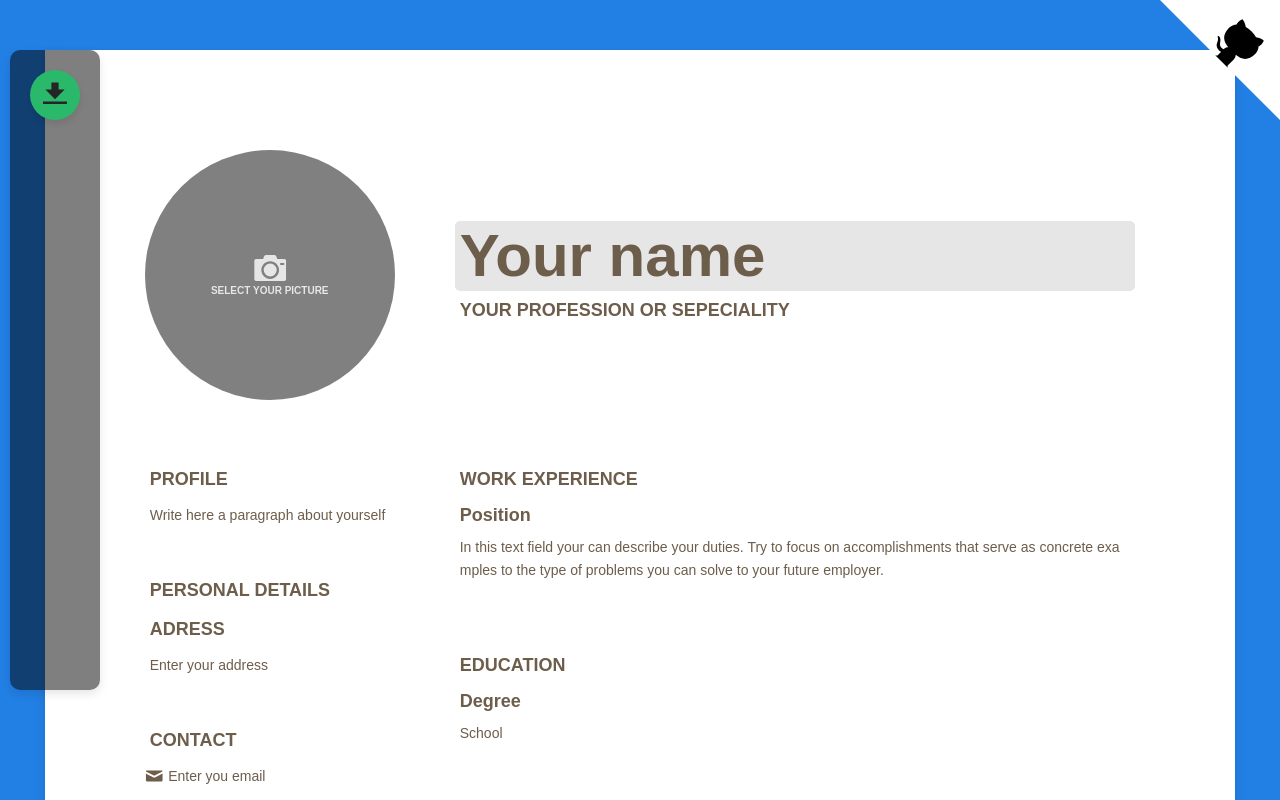
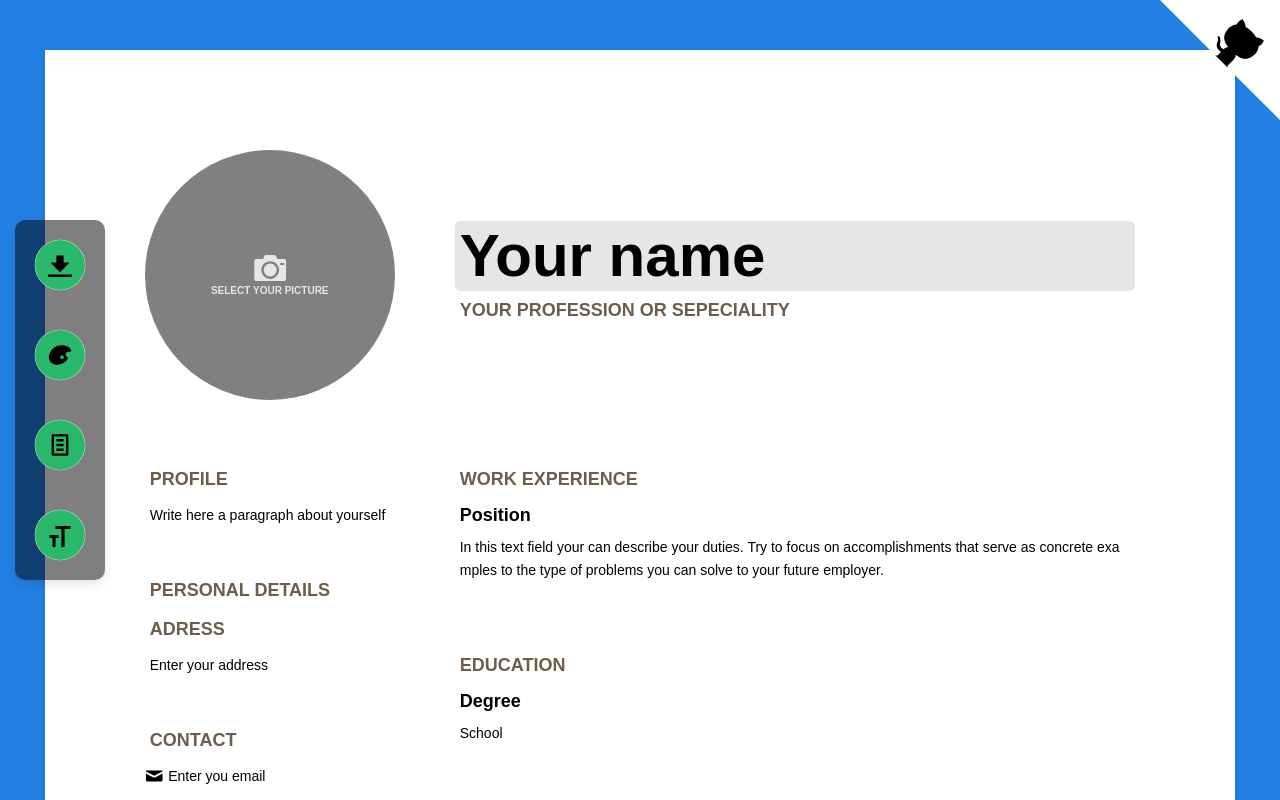
Before and after one commit to scozdev/cv-app, a Next.js app: page / in a window 1280 px wide. Shown: the top 800 px of the page. Built offline with nearby package versions, Linux system fonts and the light colour scheme; a web font is replaced by a local one.

Commit message:
Add new features: changes color,font-size,font family

```diff
--- a/components/Header.js
+++ b/components/Header.js
@@ -1,59 +1,232 @@
-import React, { memo } from 'react'
+import React, { memo, useRef } from 'react'
 import styled from 'styled-components'
 
-import { DownIcon } from '../components/svgs'
+import { DownIcon, PaletteIcon, TextDocumentIcon, FontSizeIcon } from './svgs'
+
+const colors = ['#3D8FE8', '#EF9636', '#4FC4A5', '#000', '#ccc']
+const fonts = ['Poppins', 'sans-serif', 'Nunito', 'Merriweather', 'Inconsolata']
+const fontSizes = [1, 2, 3, 4, 5]
 
 function Header({ handlePrint }) {
+  const colorRef = useRef()
+
+  const handleColor = e => {
+    const currentColor = e.target.style.backgroundColor
+    colorRef.current.style.backgroundColor = currentColor
+
+    var r = document.querySelector(':root')
+    r.style.setProperty('--color-primary', currentColor)
+    r.style.setProperty('--text-2', currentColor)
+
+    // ! ERROR PDF LIBRARY : Since the dom isn't reloaded in the change made with the css variable, the pdf doesn't show
+    // ? solution
+    var titles = document.querySelectorAll('.title--2')
+    titles.forEach(t => {
+      t.style.color = currentColor
+    })
+    var svgs = document.querySelectorAll('svg')
+    svgs.forEach(svg => {
+      svg.style.color = currentColor
+    })
+    // ! END
+  }
+
+  const handleFont = font => {
+    // var r = document.querySelector(':root')
+    // r.style.setProperty('--font', font)
+    // setFontFamily(font)
+    // ! ERROR PDF
+    const allp = document.querySelectorAll('p')
+    allp.forEach(p => {
+      p.style.fontFamily = font
+    })
+    // ! END
+  }
+  const handleFontSize = font => {
+    // ! ERROR PDF
+    const allp = document.querySelectorAll('p')
+    const allptitle2 = document.querySelectorAll('p.title--2')
+    const pheader = document.querySelector('.main__header-name')
+    const smalls = [1.25, 1.4, 1.8, 2, 2.25]
+    const mids = [1.55, 1.8, 2, 2.25, 2.5]
+    const bigs = [5, 6, 7, 8, 9]
+    allp.forEach(p => {
+      p.style.fontSize = `${smalls[font]}rem`
+    })
+
+    allptitle2.forEach(p => {
+      p.style.fontSize = `${mids[font]}rem`
+    })
+
+    pheader.style.fontSize = `${bigs[font]}rem`
+    // ! END
+  }
   return (
     <Wrapper>
-      <input type='color'></input>
-      <button className='print-btn' onClick={handlePrint}>
+      <button className='btn' onClick={handlePrint}>
         <DownIcon />
       </button>
+
+      <div className='color-palette'>
+        <input type='checkbox' name='color' id='color' />
+        <label ref={colorRef} htmlFor='color' className='color btn'>
+          <PaletteIcon />
+        </label>
+        <ul className='sub-menu'>
+          {colors.map((color, idx) => (
+            <li
+              key={idx}
+              className='btn'
+              style={{ backgroundColor: `${color}` }}
+              onClick={handleColor}
+            ></li>
+          ))}
+        </ul>
+      </div>
+
+      <div className='font-family-palette'>
+        <input type='checkbox' name='font' id='font' />
+        <label htmlFor='font' className='color btn'>
+          <TextDocumentIcon />
+        </label>
+        <ul className='sub-menu'>
+          {fonts.map((font, idx) => (
+            <li
+              key={idx}
+              style={{ fontFamily: `${font}` }}
+              onClick={() => handleFont(font)}
+            >
+              {font}
+            </li>
+          ))}
+        </ul>
+      </div>
+
+      <div className='font-size-palette'>
+        <input type='checkbox' name='fontSize' id='fontSize' />
+        <label htmlFor='fontSize' className='color btn'>
+          <FontSizeIcon />
+        </label>
+        <ul className='sub-menu'>
+          {fontSizes.map((font, idx) => (
+            <li key={idx} onClick={() => handleFontSize(idx)}>
+              {font}
+            </li>
+          ))}
+        </ul>
+      </div>
     </Wrapper>
   )
 }
 
 const Wrapper = styled.header`
+  background-color: var(--color-dark-soft-2);
+  box-shadow: var(--shadow);
+  z-index: 999;
   display: flex;
   flex-direction: column;
-  gap: 10rem;
-  height: 80%;
+  gap: 4rem;
   padding: 2rem;
-  box-shadow: 0 4px 10px rgb(0 0 0 / 10%);
-  background-color: rgba(0, 0, 0, 0.5);
+  border-radius: 1rem;
   position: fixed;
-  top: 5rem;
-  left: 1rem;
-  border-radius: 1rem;
+  top: 50%;
+  left: 6rem;
+  transform: translate(-50%, -50%);
   transition: transform 0.4s ease-in-out;
 
   @media (max-width: 50rem) {
     top: 5rem;
+    flex-direction: row;
     left: 50%;
-    width: 60%;
-    transform: translate(-50%, -50%);
     height: auto;
   }
 
-  [type='color'] {
-    display: none;
+  .btn {
+    display: block;
+    background-color: var(--color-green-1);
+    color: var(--color-dark-soft-1);
+    box-shadow: var(--shadow);
+    border-radius: 50%;
+    box-shadow: var(--shadow-2);
+    width: 5rem;
+    height: 5rem;
+    border: 0;
+    font-size: 2.4rem;
+    cursor: pointer;
+    display: flex;
+    align-items: center;
+    justify-content: center;
   }
 
-  > * {
-    border-radius: 1rem;
-    width: 5rem;
-    height: 5rem;
+  .color-palette,
+  .font-size-palette,
+  .font-family-palette {
+    position: relative;
+    font-size: 1.3rem;
+    color: var(--color-secondary);
+
+    [type='checkbox'] {
+      display: none;
+      :checked ~ .sub-menu {
+        opacity: 1;
+        visibility: initial;
+        transform: translate(-50%, -50%);
+      }
+    }
+    .sub-menu {
+      background-color: var(--color-dark-soft-2);
+      position: absolute;
+      width: 37rem;
+      left: calc(100% + 22rem);
+      top: 50%;
+
+      padding: 1rem;
+      border-radius: 1rem;
+      list-style: none;
+      display: flex;
+      align-items: center;
+      justify-content: center;
+      transition: opacity, transform 0.3s ease;
+      opacity: 0;
+      visibility: hidden;
+      transform: translate(-150%, -50%);
+
+      @media (max-width: 50rem) {
+        left: 50%;
+        top: calc(100% + 17rem);
+        flex-direction: column;
+        width: auto;
+      }
+    }
+
+    .sub-menu li {
+      border-radius: 50%;
+      margin: 0 1rem;
+      transform-origin: top left;
+      cursor: pointer;
+      display: flex;
+      align-items: center;
+      justify-content: center;
+      @media (max-width: 50rem) {
+        margin: 1rem 0;
+      }
+      :hover {
+        opacity: 0.9;
+      }
+    }
   }
-
-  .print-btn {
-    border: 0;
-    background-color: #2ab96b;
+  input[type='color'] {
+    -webkit-appearance: none;
+    border: none;
     border-radius: 50%;
-    font-size: 2.4rem;
-    color: rgb(37, 37, 37);
-    box-shadow: 0 4px 10px rgb(0 0 0 / 10%);
-    cursor: pointer;
+    overflow: hidden;
+    background-color: var(--color-green-1);
+  }
+  input[type='color']::-webkit-color-swatch-wrapper {
+    padding: 0;
+  }
+  input[type='color']::-webkit-color-swatch {
+    border: none;
   }
 `
 
--- a/components/Main.js
+++ b/components/Main.js
@@ -98,7 +98,6 @@ function Main({ ...props }) {
 
 const Wrapper = styled.main`
   padding: 10rem;
-  height: 100rem;
   width: 119.0551181102rem;
   background-color: var(--color-secondary);
 
@@ -210,34 +209,6 @@ const Wrapper = styled.main`
       line-height: 1.25;
     }
   }
-
-  [contenteditable='true']:empty:before {
-    content: attr(placeholder);
-    display: block;
-    /* color: grey; */
-  }
-
-  .title--2 {
-    font-size: 1.8rem;
-    font-weight: 600;
-    text-transform: uppercase;
-    font-weight: 700;
-    color: var(--text-2);
-  }
-
-  p {
-    display: block;
-    font-size: 1.4rem;
-    padding: 0.5rem;
-    word-break: break-all;
-    width: 100%;
-  }
-
-  p:focus {
-    background: var(--color-dark-soft-3);
-    border-radius: 0.5rem;
-    outline: 0;
-  }
 `
 
 export default memo(Main)
--- a/components/svgs/Download.js
+++ b/components/svgs/Download.js
@@ -3,7 +3,6 @@ import * as React from "react";
 function SvgDownload(props) {
   return (
     <svg
-      fill="currentColor"
       xmlns="http://www.w3.org/2000/svg"
       width="1em"
       height="1em"
--- a/styles/globalStyle.css
+++ b/styles/globalStyle.css
@@ -37,15 +37,45 @@ html {
 }
 
 body {
-    background-color: var(--color-primary);
-    color: var(--text-2);
-    font-weight: 400;
-    line-height: 1.6;
+    /* margin: 0 auto; */
     font-family: var(--font);
     -webkit-font-smoothing: antialiased;
     -moz-osx-font-smoothing: grayscale;
+    color: var(--primary-text);
+    font-weight: 400;
+    line-height: 1.6;
+    background-color: var(--color-primary);
     overflow-x: hidden;
     transition: background .3s ease-in;
+}
+
+[contenteditable=true]:empty:before {
+    content: attr(placeholder);
+    display: block;
+    /* color: grey; */
+
+}
+
+.title--2 {
+    font-size: 1.8rem;
+    font-weight: 600;
+    text-transform: uppercase;
+    font-weight: 700;
+    color: var(--text-2);
+}
+
+p {
+    display: block;
+    font-size: 1.4rem;
+    padding: .5rem;
+    word-break: break-all;
+    width: 100%;
+}
+
+p:focus {
+    background: var(--color-dark-soft-3);
+    border-radius: 0.5rem;
+    outline: 0;
 }
 
 .github-corner:hover .octo-arm {
```
